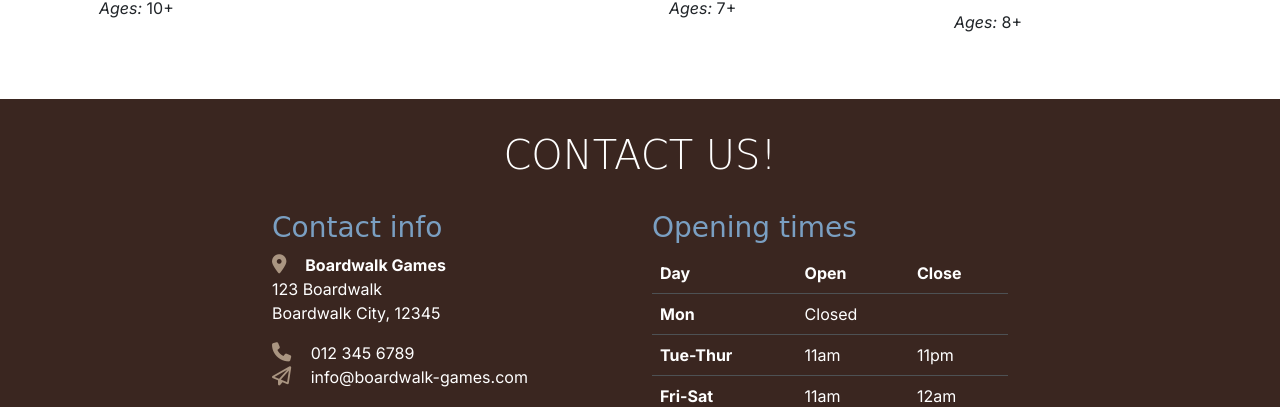
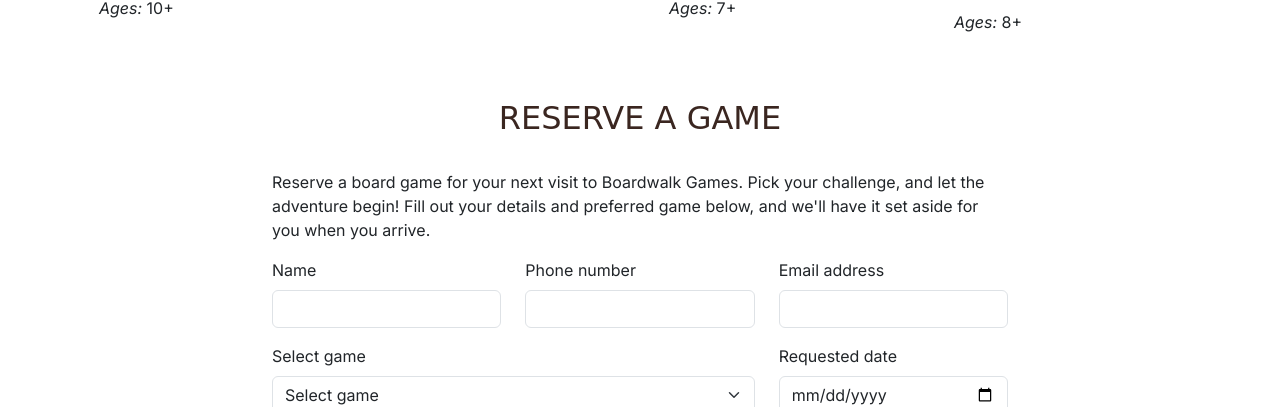
Before and after one commit to foster95/boardwalk-games, a plain HTML site: page game-library.html in a window 1280 px wide. Shown: the part 1603-2010 px from the top of the page. Drawn offline with nearby package versions, Linux system fonts and the light colour scheme; a web font is replaced by a local one.

Commit message:
Add reserve games form to bottom of games-library.html

```diff
--- a/assets/css/style.css
+++ b/assets/css/style.css
@@ -165,7 +165,7 @@ h2 {
     border: 2px solid white;
     background-color: lightgray;
 }
- */
+/*
 
 /* Media Query for tablets (768px) and up */
 @media screen and (min-width: 768px) {
--- a/game-library.html
+++ b/game-library.html
@@ -235,6 +235,54 @@
           </div>
         </div>
       </section>
+
+      <!--Reserve Game Section-->
+        <section id="reserve-game" class="container section">
+          <div class="row justify-content-center">
+              <div class="col-12 col-md-8 text-center">
+                  <h2 display="6">Reserve a game</h2></div>
+                  <div class="col-12 col-md-8">
+                  <p>Reserve a board game for your next visit to Boardwalk Games. Pick your challenge, and let the adventure begin! Fill out your details and preferred game below, and we'll have it set aside for you when you arrive.</p>
+                  <form action="success.html" method="GET">
+                      <div class="row">
+                          <div class="col-12 col-lg-6 col-xl-4 mb-3">
+                              <label for="name" class="form-label">Name</label>
+                              <input class="form-control" id="name" name="name" type="text" required>
+                          </div>
+                          <div class="col-12 col-lg-6 col-xl-4 mb-3">
+                              <label for="phone" class="form-label">Phone number</label>
+                              <input class="form-control" id="phone" name="phone" type="number" required>
+                          </div>
+                          <div class="col-12 col-lg-6 col-xl-4 mb-3">
+                              <label for="email" class="form-label">Email address</label>
+                              <input class="form-control" id="email" name="email" type="email" required>
+                          </div>
+                          <div class="col-12 col-lg-6 col-xl-8 mb-4">
+                              <label for="select-game" class="form-label">Select game</label>
+                              <select id="select-game" class="form-select" name="select-game" required>
+                                  <option value="" selected>Select game</option>
+                                  <option value="galaxy-pioneers">Galaxy Pioneers</option>
+                                  <option value="mystic-woods">Mystic Woods</option>
+                                  <option value="captains-gambit">Captain's Gambit</option>
+                                  <option value="critter-quest">Critter Quest</option>
+                                  <option value="settlers-of-catan">Settlers of Catan</option>
+                                  <option value="monopoly">Monopoly</option>
+                                  <option value="exploding-kittens">Exploding Kittens</option>
+                                  <option value="cluedo">Cluedo</option>
+                              </select>
+                          </div>
+                          <div class="col-12 col-lg-6 col-xl-4 mb-4">
+                            <label for="requested-date" class="form-label">Requested date</label>
+                            <input class="form-control" id="requested-date" name="requested-date" type="date">
+                          </div>
+                      </div>
+                      <div class="d-grid gap-2 d-md-flex justify-content-md-end">
+                      <button type="submit" class="btn custom-button-outline me-md-1">Submit</button></div>
+                  </form>
+              </div>
+          </div>
+      </section>
+
     </main>
 
 <!--Footer/contact section-->
```
